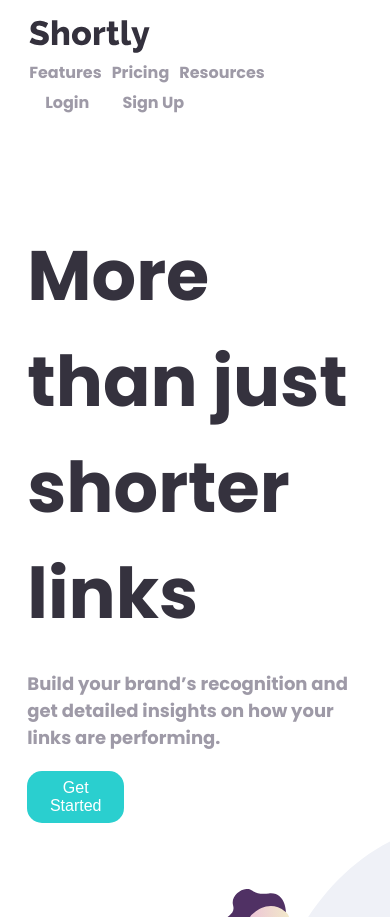
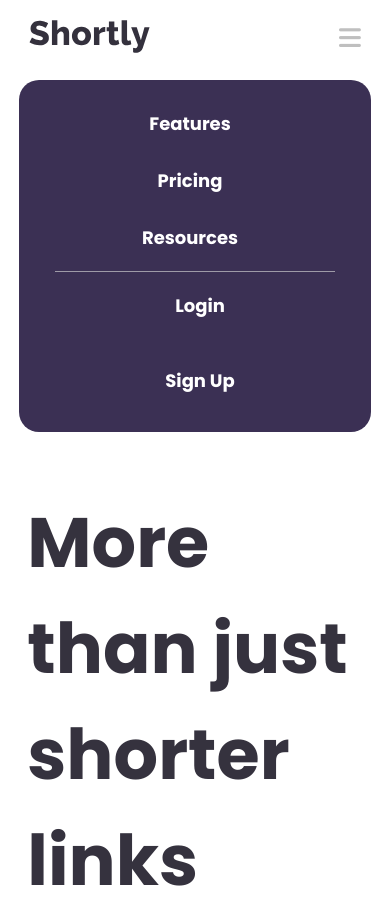
Before and after one commit to kendevops/url-shorting, a plain HTML site: page pages/index.html in a window 390 px wide. Shown: the top 917 px of the page. Drawn offline with Linux system fonts and the light colour scheme; files whose address does not match are found by name.

Commit message:
mobile nav styling

```diff
--- a/pages/index.html
+++ b/pages/index.html
@@ -33,10 +33,25 @@
         <div class="login">Login</div>
         <div class="sign-up">Sign Up</div>
       </div>
+
+      <div class="toggle-icon">
+        <i class="fa fa-bars"></i>
+      </div>
     </header>
 
     <!--Main content-->
     <main>
+      <div class="nav-mobile">
+        <nav>
+          <a href="#" class="nav-item">Features</a>
+          <a href="#" class="nav-item">Pricing</a>
+          <a href="#" class="nav-item">Resources</a>
+        </nav>
+        <div class="user-auth">
+          <div class="login">Login</div>
+          <div class="sign-up">Sign Up</div>
+        </div>
+      </div>
       <section class="intro">
         <div class="intro-content">
           <h1>More than just<br> shorter links</h1>
@@ -196,5 +211,6 @@
     Coded by <a href="https://sophia-abubakar.netlify.app">Sophia Ahuoyiza Abubakar</a>.
   </div>
 </div>
+<script src="https://kit.fontawesome.com/568c011d87.js" crossorigin="anonymous"></script>
 </body>
 </html>
--- a/stylesheet/home.css
+++ b/stylesheet/home.css
@@ -67,6 +67,9 @@ nav a {
   font-weight: 700;
   display: block;
 }
+.header-container .toggle-icon {
+  display: none;
+}
 nav a:hover {
   color: var(--VeryDarkBlue);
 }
@@ -91,7 +94,8 @@ nav .nav-item {
   width: 70px;
   height: 20px;
   font-weight: 700;
-  padding: 5px 3px 5px 3px;
+
+  padding: 2px 5px 5px 5px;
   cursor: pointer;
 }
 
@@ -104,7 +108,8 @@ nav .nav-item {
 }
 
 /*main */
-main {
+main .nav-mobile {
+  display: none;
 }
 
 /*intro section */
@@ -406,11 +411,66 @@ footer .social-media .item {
 
 /* Mobile view */
 @media only screen and (max-width: 750px) {
-  .header-container,
   main .intro,
   .shorten .shorten-input-wrap .wrap,
   .stat .cards-wrap {
     flex-direction: column;
+  }
+  .header-container .toggle-icon {
+    display: block;
+    font-size: 25px;
+    font-weight: 700;
+    color: var(--Gray);
+  }
+  .header-container nav,
+  .header-container .user-auth {
+    display: none;
+  }
+  main .nav-mobile {
+    display: flex;
+    flex-direction: column;
+    padding: 0 20px 0 20px;
+    background-color: var(--DarkViolet);
+    color: #fff;
+    font-size: 18px;
+    font-weight: 500;
+    width: 80vw;
+
+    margin: auto;
+    border-radius: 20px;
+  }
+  main .nav-mobile nav {
+    display: flex;
+    flex-direction: column;
+    text-align: center;
+    margin-bottom: 20px;
+  }
+  main .nav-mobile nav a {
+    display: block;
+    color: #fff;
+    margin-top: 30px;
+  }
+  main .nav-mobile .user-auth {
+    border-top: 1px solid var(--GrayishViolet);
+    display: flex;
+    flex-direction: column;
+    width: 90%;
+    margin: auto;
+    text-align: center;
+    padding-top: 10px;
+  }
+
+  main .nav-mobile .user-auth .login,
+  main .nav-mobile .user-auth .sign-up {
+    width: 100%;
+    margin-bottom: 30px;
+    padding-top: 10px;
+    padding-bottom: 15px;
+    border-radius: 20px;
+    color: #fff;
+  }
+  main .intro .intro-content {
+    margin-top: 0;
   }
   .shorten .shorten-input-wrap .wrap {
     justify-content: center;
```
